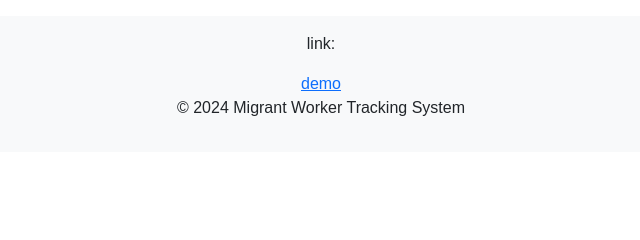
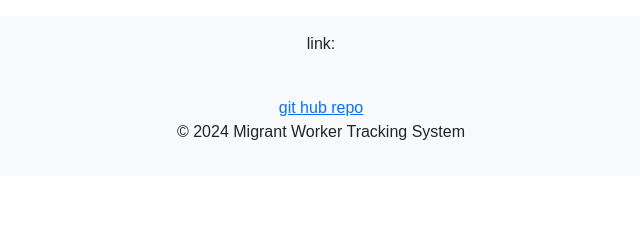
Before and after one commit to Midhun-c/worker, a Flask app: page /dashboard in a window 1280 px wide. Shown: the part 294-534 px from the top of the page, without its empty margins (319-959 px from the left). Run offline with Flask 3, Linux system fonts and the light colour scheme; the visitor is signed in with stand-in values (Sample User, id 1); data that the repository does not hold is empty; some libraries are stand-ins or nearby versions.

Commit message:
Update base.html

```diff
--- a/templates/base.html
+++ b/templates/base.html
@@ -27,8 +27,8 @@
             {% endblock %}
         </main>
         <footer class="footer">
-            <p> link:</p>
-            <a href="https://github.com/Midhun-c/worker/tree/main"> demo </a>
+            <p> link:</p><br>
+            <a href="https://github.com/Midhun-c/worker/tree/main"> git hub repo </a>
             <p>&copy; 2024 Migrant Worker Tracking System</p>
         </footer>
     </div>
```
